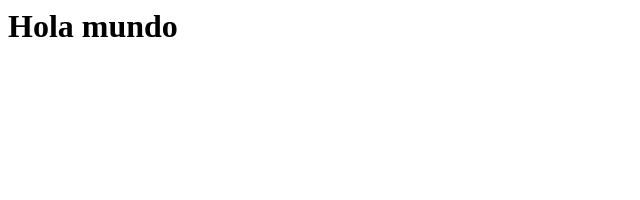
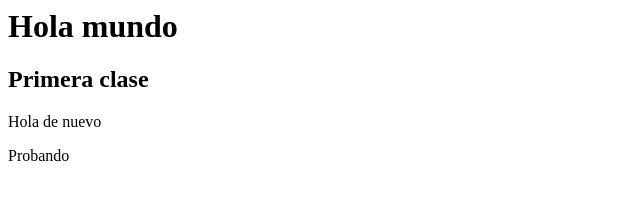
Before and after one commit to mamoure/geoweb, a plain HTML site: page hola.html in a window 1280 px wide. Shown: the whole page, without its empty margins (0-640 px from the left). Drawn offline with Linux system fonts and the light colour scheme.

Commit message:
change readme

```diff
--- a/hola.html
+++ b/hola.html
@@ -4,6 +4,9 @@
     </head>
     <body>
         <h1>Hola mundo</h1>
+        <h2>Primera clase</h2>
+            <p>Hola de nuevo</p>
+            <p>Probando</p>
     </body>
 
 </html>
```
